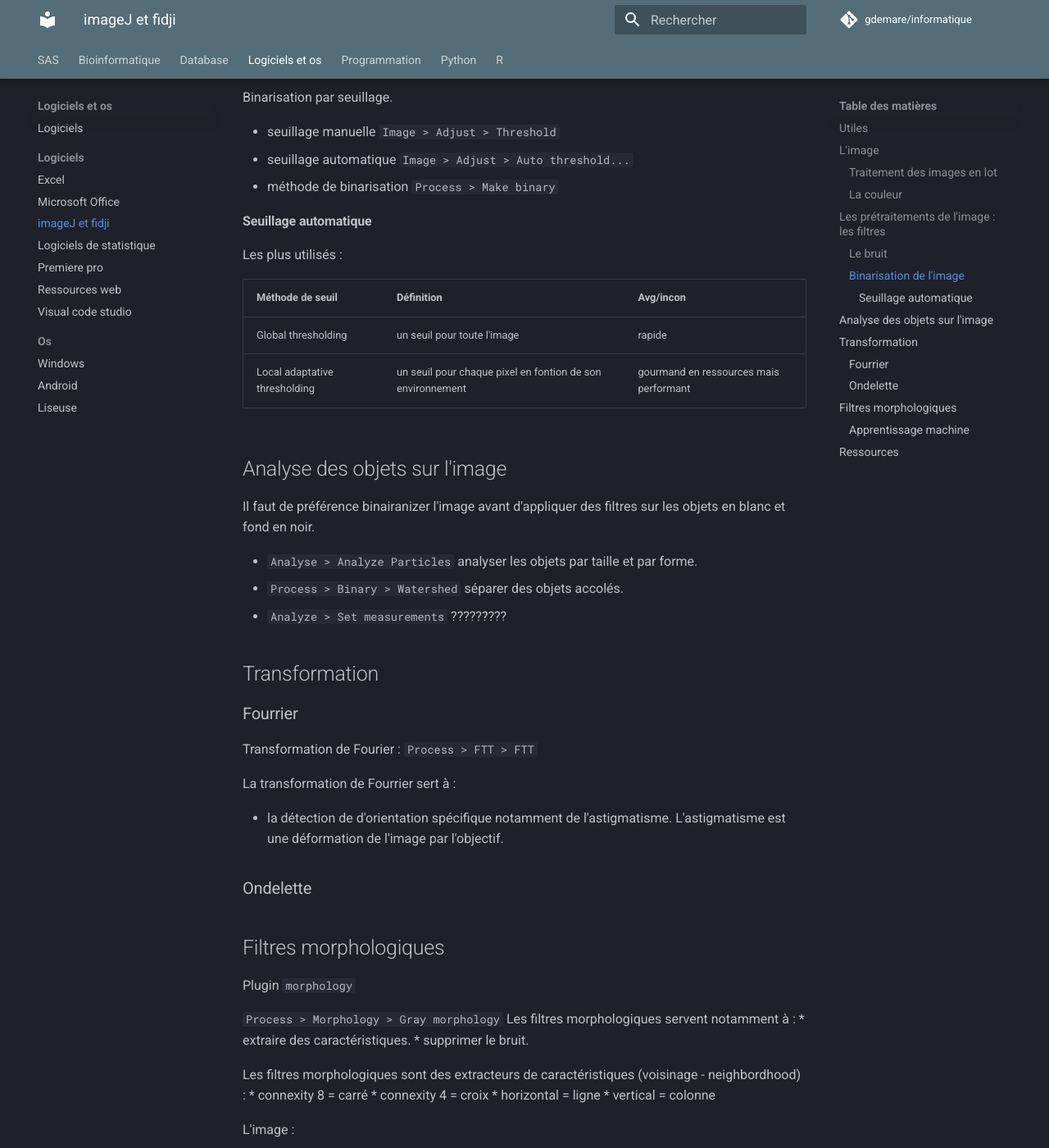
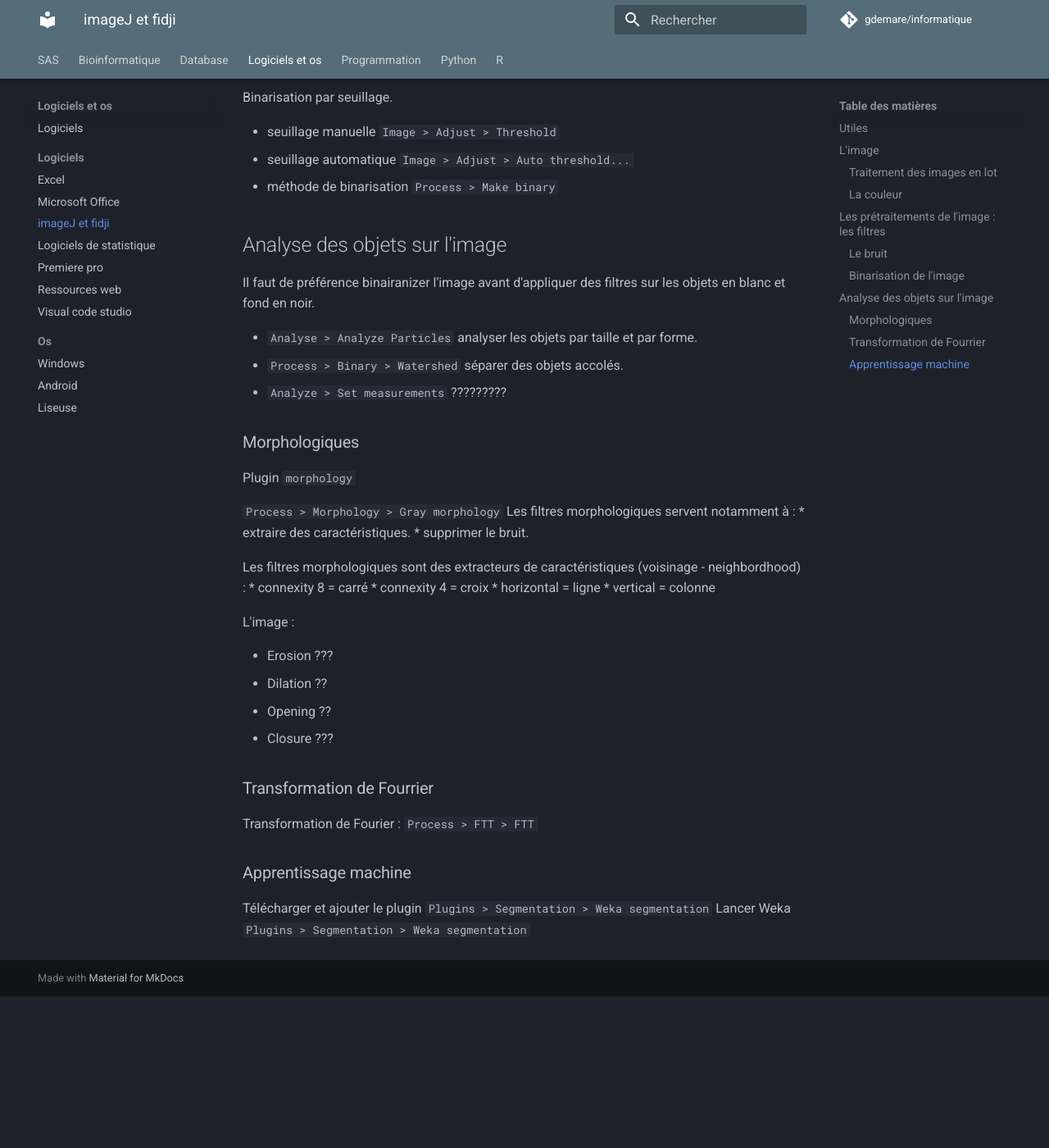
Before and after one commit to gdemare/Informatique, an MkDocs documentation site: the page built from docs/logiciels et os/logiciels/imageJ et fidji.md, in a window 1280 px wide and 1400 px high, scrolled down 1810 px. Shown: the whole window at 82% size. Built offline with MkDocs 1.6.1 and Material for MkDocs 9.7.7, drawn with Linux system fonts in a browser that asks for light colours; comment, search, counter and statistics services are not loaded; after the commit the page ends 3025 px from its top, so only the background shows below that; some of the changed text lies outside the part shown.

Commit message:
Update imageJ et fidji.md

```diff
--- a/docs/logiciels et os/logiciels/imageJ et fidji.md
+++ b/docs/logiciels et os/logiciels/imageJ et fidji.md
@@ -62,15 +62,6 @@ Non linéraire :
 * seuillage automatique `Image > Adjust > Auto threshold...`
 * méthode de binarisation `Process > Make binary`
 
-#### Seuillage automatique
-
-Les plus utilisés :
-
-| Méthode de seuil | Définition | Avg/incon |
-|---|---|---|
-| Global thresholding | un seuil pour toute l'image | rapide  |
-| Local adaptative thresholding | un seuil pour chaque pixel en fontion de son environnement | gourmand en ressources mais performant |
-
 ## Analyse des objets sur l'image
 
  Il faut de préférence binairanizer l'image avant d'appliquer des filtres sur les objets en blanc et fond en noir.
@@ -79,20 +70,7 @@ Les plus utilisés :
 * `Process > Binary > Watershed` séparer des objets accolés.
 * `Analyze > Set measurements` ?????????
 
-## Transformation
-
-### Fourrier
-
-Transformation de Fourier : `Process > FTT > FTT`
-
-La transformation de Fourrier sert à :
-
-* la détection de d'orientation spécifique notamment de l'astigmatisme. L'astigmatisme est une déformation de l'image par l'objectif.
-
-### Ondelette
-
-
-## Filtres morphologiques
+### Morphologiques
 
 Plugin `morphology`
 
@@ -114,11 +92,11 @@ L'image :
 * Opening ??
 * Closure ???
 
+### Transformation de Fourrier
+
+Transformation de Fourier : `Process > FTT > FTT`
+
 ### Apprentissage machine
 
 Télécharger et ajouter le plugin `Plugins > Segmentation > Weka segmentation`
 Lancer Weka `Plugins > Segmentation > Weka segmentation`
-
-## Ressources
-
-* [devbio-napari](https://github.com/haesleinhuepf/devbio-napari)
```
